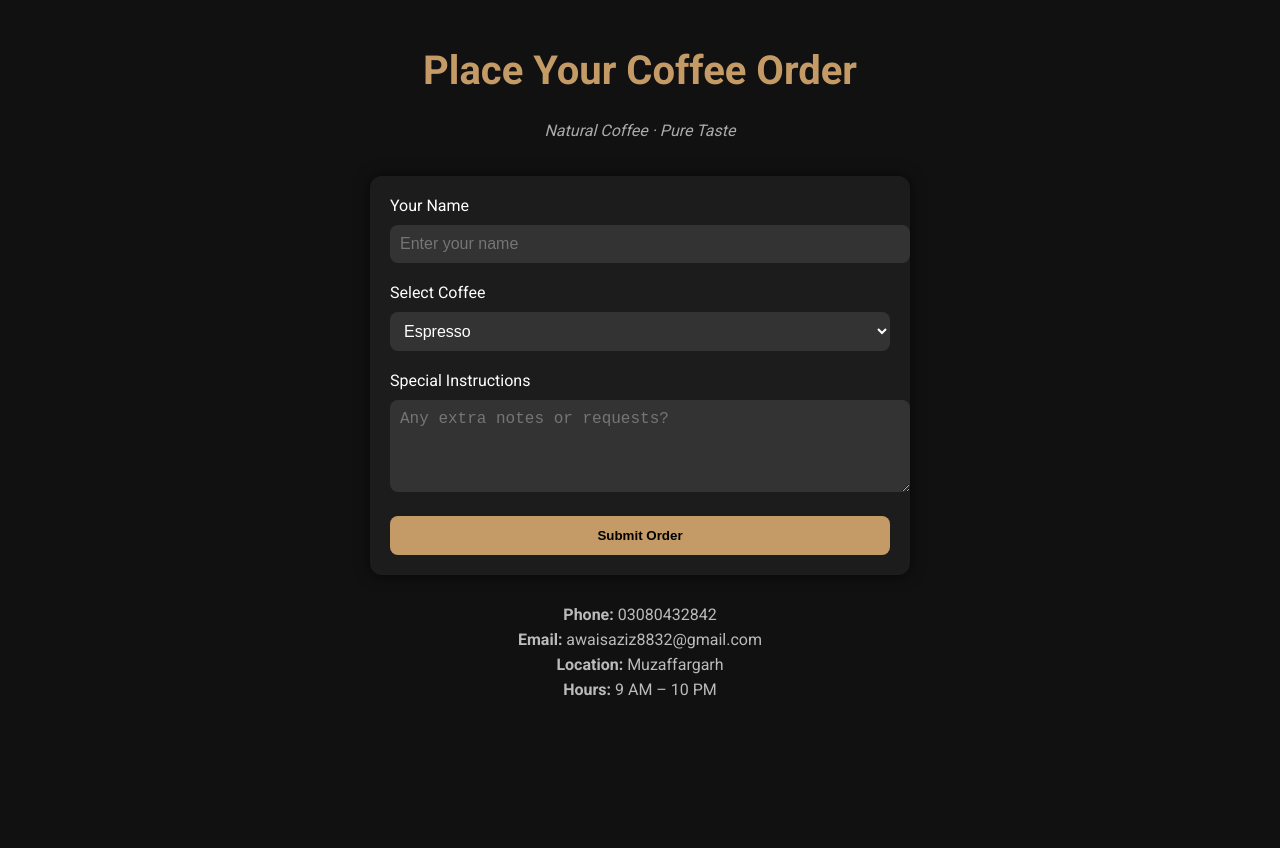
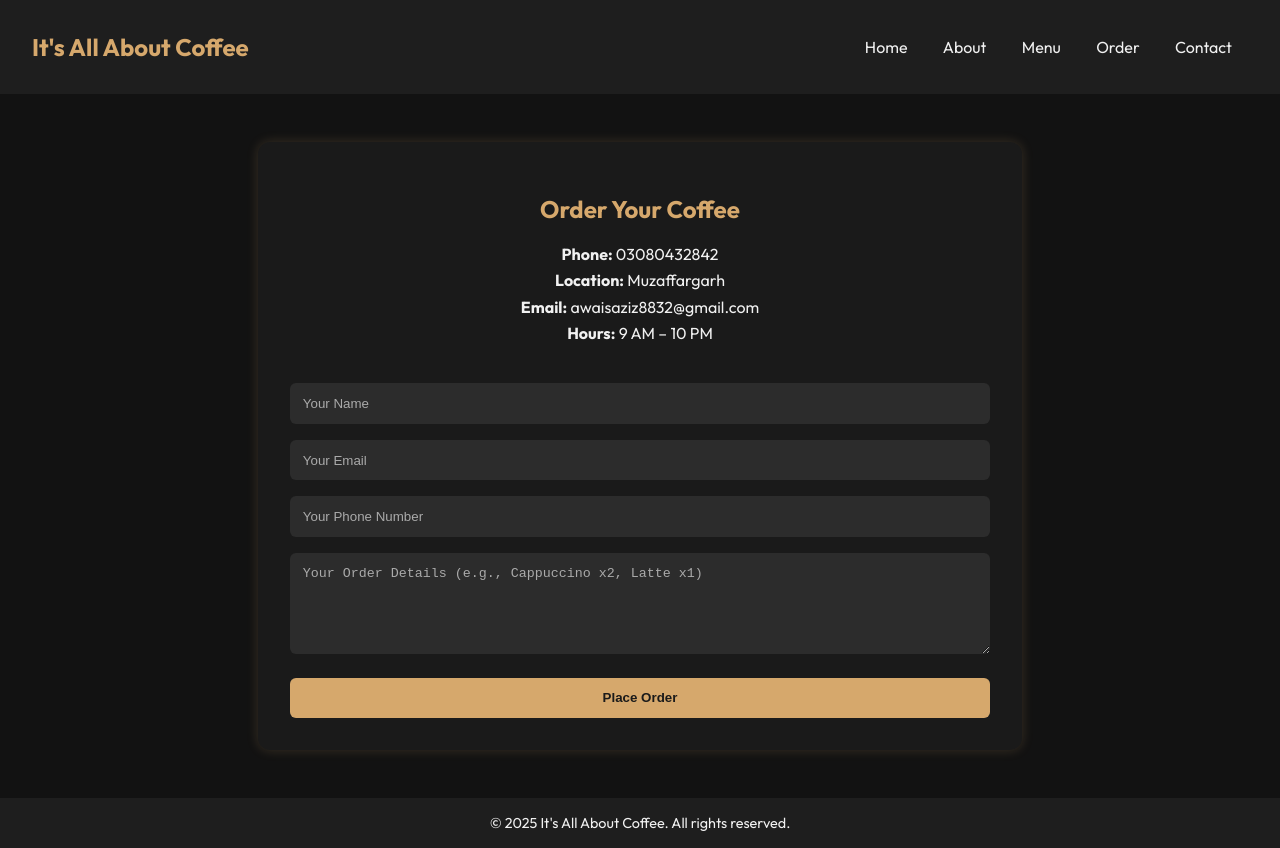
Before and after one commit to awais905/It-s-all-about-coffee-, a plain HTML site: page order.html in a window 1280 px wide. Before the commit the page ends 800 px from the top, so only its background shows below. Drawn offline with Linux system fonts and the light colour scheme.

Commit message:
Update order.html

```diff
--- a/order.html
+++ b/order.html
@@ -3,102 +3,145 @@
 <head>
   <meta charset="UTF-8" />
   <meta name="viewport" content="width=device-width, initial-scale=1.0"/>
-  <title>Order Coffee | It's All About Coffee</title>
-  <link href="https://fonts.googleapis.com/css2?family=Roboto:wght@400;700&display=swap" rel="stylesheet"/>
+  <title>Order - It's All About Coffee</title>
+  <link href="https://fonts.googleapis.com/css2?family=Outfit:wght@400;700&display=swap" rel="stylesheet">
   <style>
     body {
       margin: 0;
-      font-family: 'Roboto', sans-serif;
-      background: #111;
+      font-family: 'Outfit', sans-serif;
+      background-color: #121212;
+      color: #f1f1f1;
+    }
+
+    header {
+      display: flex;
+      justify-content: space-between;
+      align-items: center;
+      background-color: #1e1e1e;
+      padding: 1rem 2rem;
+    }
+
+    header h1 {
+      font-size: 1.5rem;
+      color: #d6a86c;
+    }
+
+    nav a {
+      margin: 0 1rem;
+      text-decoration: none;
+      color: #f1f1f1;
+    }
+
+    nav a:hover {
+      color: #d6a86c;
+    }
+
+    .container {
+      max-width: 700px;
+      margin: 3rem auto;
+      padding: 2rem;
+      background-color: #1a1a1a;
+      border-radius: 12px;
+      box-shadow: 0 0 12px rgba(214, 168, 108, 0.2);
+    }
+
+    h2 {
+      text-align: center;
+      color: #d6a86c;
+    }
+
+    .info {
+      text-align: center;
+      margin-bottom: 2rem;
+    }
+
+    .info p {
+      margin: 0.4rem 0;
+    }
+
+    form {
+      display: flex;
+      flex-direction: column;
+    }
+
+    input, textarea {
+      padding: 0.8rem;
+      margin: 0.5rem 0;
+      border: none;
+      border-radius: 6px;
+      background-color: #2c2c2c;
       color: #fff;
-      padding: 20px;
     }
-    header {
-      text-align: center;
-      padding-bottom: 20px;
-    }
-    h1 {
-      font-size: 2.5rem;
-      color: #c49b66;
-    }
-    p.slogan {
-      font-style: italic;
+
+    input::placeholder, textarea::placeholder {
       color: #aaa;
     }
-    .order-form {
-      background: #1c1c1c;
-      max-width: 500px;
-      margin: auto;
-      padding: 20px;
-      border-radius: 12px;
-      box-shadow: 0 0 15px rgba(0,0,0,0.6);
-    }
-    input, select, textarea {
-      width: 100%;
-      margin-top: 10px;
-      margin-bottom: 20px;
-      padding: 10px;
+
+    button {
+      margin-top: 1rem;
+      padding: 0.8rem;
       border: none;
-      border-radius: 8px;
-      background: #333;
-      color: #fff;
-      font-size: 1rem;
-    }
-    button {
-      background: #c49b66;
-      color: #000;
-      padding: 12px;
-      width: 100%;
-      border: none;
-      border-radius: 8px;
+      border-radius: 6px;
+      background-color: #d6a86c;
+      color: #1a1a1a;
       font-weight: bold;
       cursor: pointer;
     }
+
     button:hover {
-      background: #d6a75a;
+      background-color: #e0b87e;
     }
-    .contact-info {
-      margin-top: 30px;
+
+    footer {
       text-align: center;
+      padding: 1rem;
+      background-color: #1e1e1e;
+      margin-top: 3rem;
+      font-size: 0.9rem;
     }
-    .contact-info p {
-      margin: 6px 0;
-      color: #bbb;
+
+    @media (max-width: 600px) {
+      nav {
+        display: flex;
+        flex-wrap: wrap;
+        justify-content: center;
+      }
     }
   </style>
 </head>
 <body>
   <header>
-    <h1>Place Your Coffee Order</h1>
-    <p class="slogan">Natural Coffee · Pure Taste</p>
+    <h1>It's All About Coffee</h1>
+    <nav>
+      <a href="index.html">Home</a>
+      <a href="about.html">About</a>
+      <a href="menu.html">Menu</a>
+      <a href="order.html">Order</a>
+      <a href="contact.html">Contact</a>
+    </nav>
   </header>
 
-  <section class="order-form">
-    <form>
-      <label for="name">Your Name</label>
-      <input type="text" id="name" placeholder="Enter your name" required />
+  <div class="container">
+    <h2>Order Your Coffee</h2>
 
-      <label for="coffee">Select Coffee</label>
-      <select id="coffee">
-        <option>Espresso</option>
-        <option>Cappuccino</option>
-        <option>Latte</option>
-        <option>Americano</option>
-        <option>Mocha</option>
-      </select>
+    <div class="info">
+      <p><strong>Phone:</strong> 03080432842</p>
+      <p><strong>Location:</strong> Muzaffargarh</p>
+      <p><strong>Email:</strong> awaisaziz8832@gmail.com</p>
+      <p><strong>Hours:</strong> 9 AM – 10 PM</p>
+    </div>
 
-      <label for="instructions">Special Instructions</label>
-      <textarea id="instructions" rows="4" placeholder="Any extra notes or requests?"></textarea>
+    <form action="https://formspree.io/f/your-form-id" method="POST">
+      <input type="text" name="name" placeholder="Your Name" required />
+      <input type="email" name="email" placeholder="Your Email" required />
+      <input type="text" name="phone" placeholder="Your Phone Number" required />
+      <textarea name="order" rows="5" placeholder="Your Order Details (e.g., Cappuccino x2, Latte x1)" required></textarea>
+      <button type="submit">Place Order</button>
+    </form>
+  </div>
 
-      <button type="submit">Submit Order</button>
-    </form>
-  </section>
-
-  <div class="contact-info">
-    <p><strong>Phone:</strong> 03080432842</p>
-    <p><strong>Email:</strong> awaisaziz8832@gmail.com</p>
-    <p><strong>Location:</strong> Muzaffargarh</p>
-    <p><strong>Hours:</strong> 9 AM – 10 PM</p>
-  </div>
+  <footer>
+    &copy; 2025 It's All About Coffee. All rights reserved.
+  </footer>
 </body>
 </html>
```
